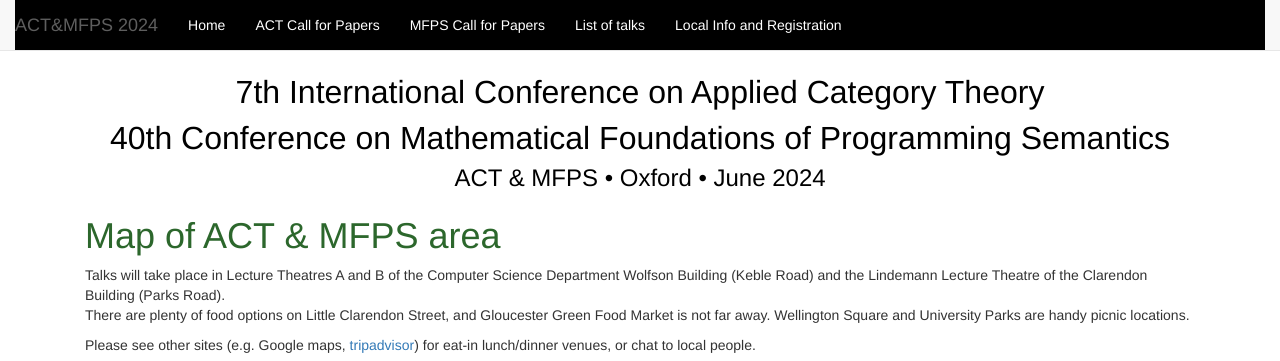
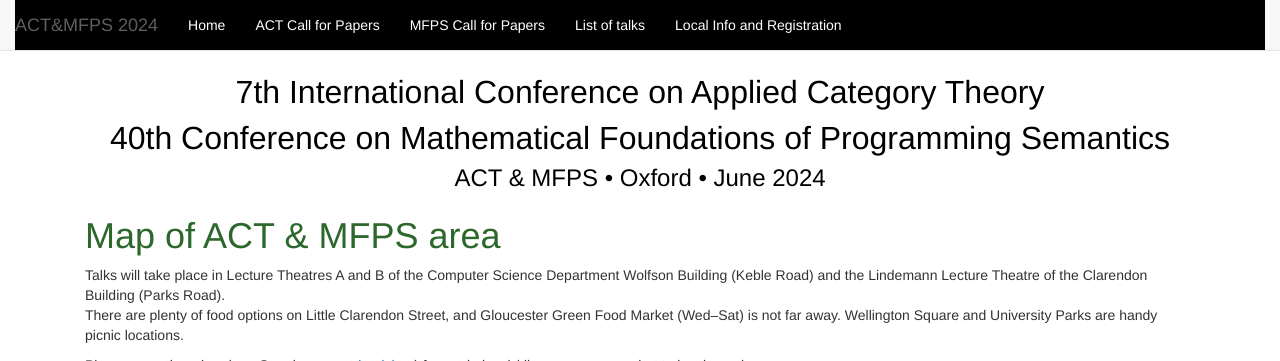
Before and after one commit to oxford24/oxford24.github.io, a Jekyll site: the page built from map.html, in a window 1280 px wide and 900 px high, cut to the strip 0-361 px from the top of the window. Built offline with Jekyll 4.4.1, drawn with Linux system fonts in a browser that asks for light colours.

Commit message:
Update map.html

```diff
--- a/map.html
+++ b/map.html
@@ -6,7 +6,7 @@ layout: actmfps
 	<h1>Map of ACT &amp; MFPS area</h1>
 
 	Talks will take place in Lecture Theatres A and B of the Computer Science Department Wolfson Building (Keble Road) and the Lindemann Lecture Theatre of the Clarendon Building (Parks Road).<p>
-	There are plenty of food options on Little Clarendon Street, and Gloucester Green Food Market is not far away. Wellington Square and University Parks are handy picnic locations.
+	There are plenty of food options on Little Clarendon Street, and Gloucester Green Food Market (Wed&ndash;Sat) is not far away. Wellington Square and University Parks are handy picnic locations.
 	<p>
 Please see other sites (e.g. Google maps, <a href="https://www.tripadvisor.co.uk/Restaurants-g186361-Oxford_Oxfordshire_England.html">tripadvisor</a>) for eat-in lunch/dinner venues, or chat to local people.<p>
 <iframe src="https://www.google.com/maps/d/u/2/embed?mid=14SzblIBlh0XQiVLpa8KRTGVBAjS1yeM&ehbc=2E312F&noprof=1" width="100%" height="1000px"></iframe>
```
